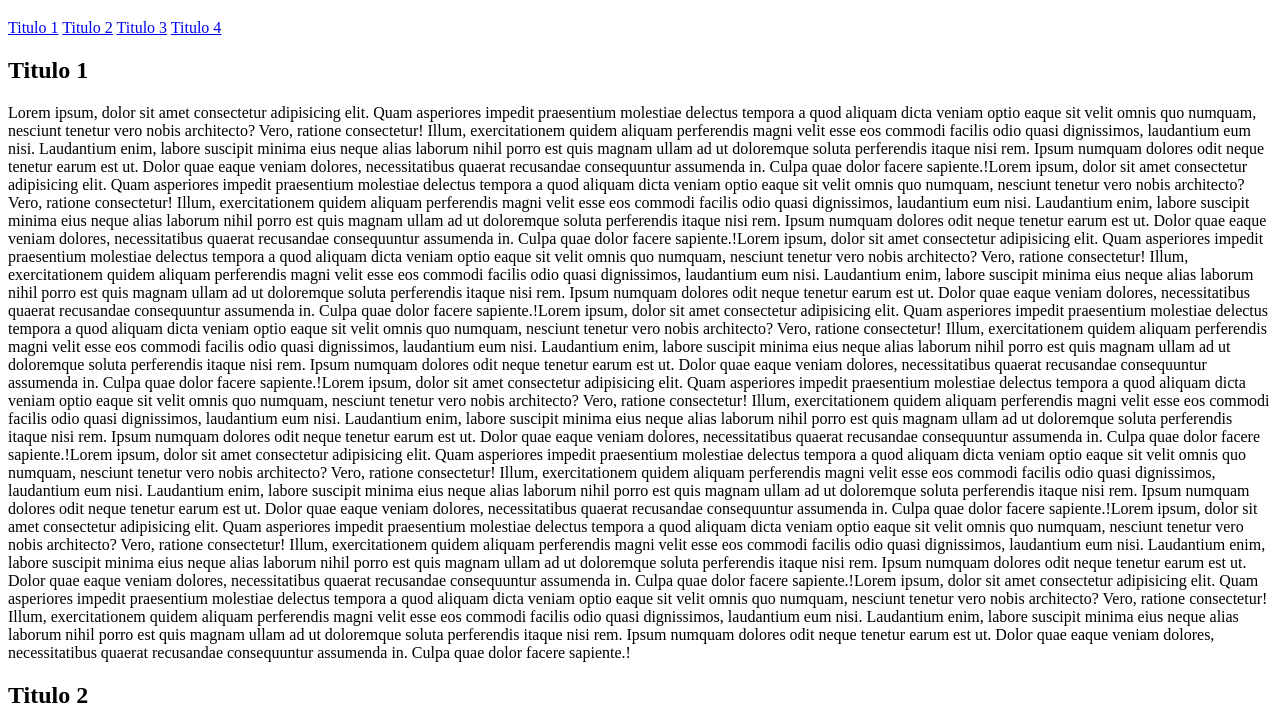
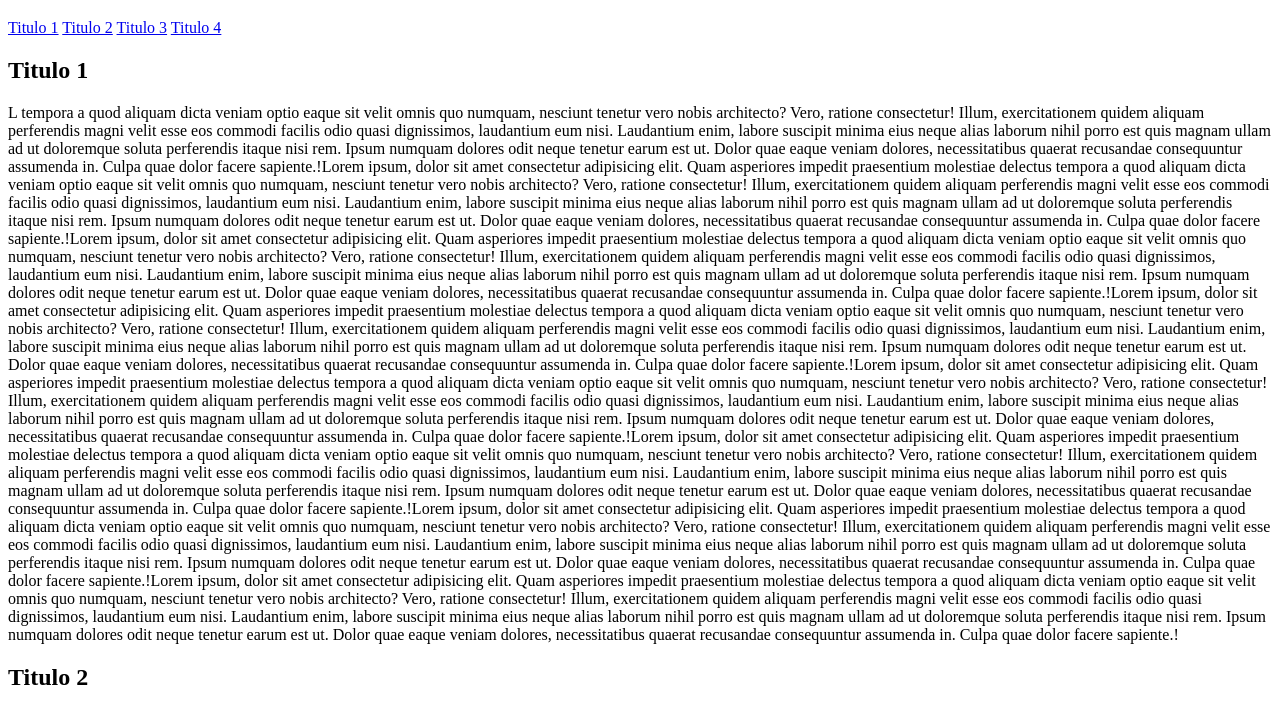
Before and after one commit to DeiltonRodrigues1/Testes-Links-e--ncoras, a plain HTML site: page index.html in a window 1280 px wide. Shown: the part 87-795 px from the top of the page. Drawn offline with Linux system fonts and the light colour scheme.

Commit message:
Update index.html

```diff
--- a/index.html
+++ b/index.html
@@ -24,8 +24,7 @@
 <a href="#titulo4">Titulo 4</a>
 
 <h2 id="titulo1">Titulo 1</h2>
-<p>Lorem ipsum, dolor sit amet consectetur adipisicing elit.
-    Quam asperiores impedit praesentium molestiae delectus tempora a
+<p>L tempora a
     quod aliquam dicta veniam optio eaque sit velit omnis quo numquam,
     nesciunt tenetur vero nobis architecto? Vero, ratione consectetur! Illum,
     exercitationem quidem aliquam perferendis magni velit esse eos commodi facilis
```
